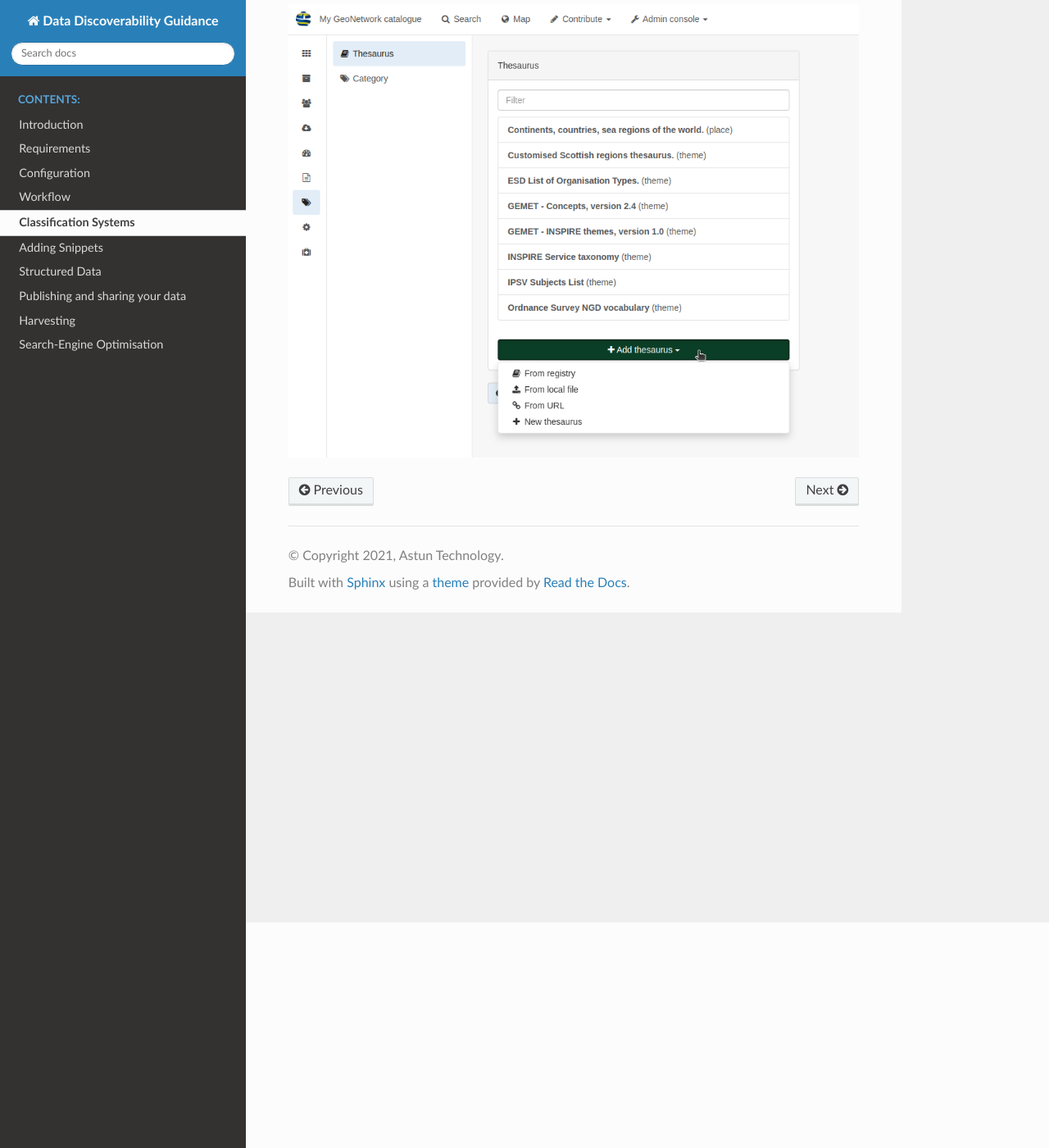
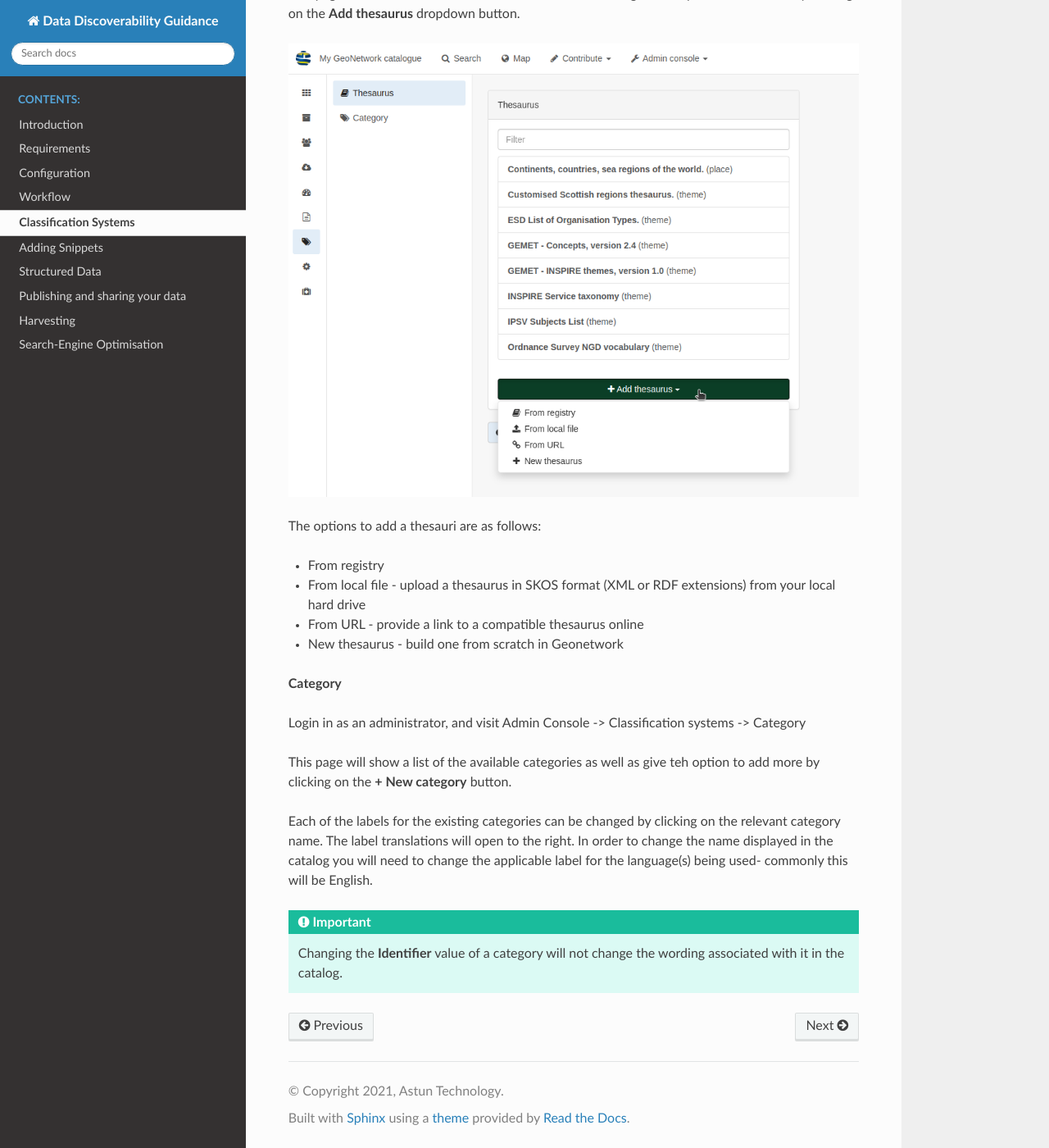
Before and after one commit to AstunTechnology/datadiscoverabilityguidance, a Sphinx documentation site: the page built from docs/source/classificationsystems.rst, in a window 1280 px wide and 1400 px high, scrolled down 275 px. Shown: the whole window at 82% size. Built offline with Sphinx 7.4.7 and the Read the Docs theme 2.0.0, drawn with Linux system fonts in a browser that asks for light colours.

Commit message:
categories documentation

```diff
--- a/docs/source/classificationsystems.rst
+++ b/docs/source/classificationsystems.rst
@@ -1,5 +1,7 @@
 Classification Systems
 ======================
+
+**Thesaurus**
 
 Login in as an administrator, and visit Admin Console -> Classification systems -> Thesaurus
 
@@ -7,5 +9,25 @@
 
 |Thesaurus page|
 
+The options to add a thesauri are as follows:
+
+* From registry
+* From local file - upload a thesaurus in SKOS format (XML or RDF extensions) from your local hard drive
+* From URL - provide a link to a compatible thesaurus online
+* New thesaurus - build one from scratch in Geonetwork
+
+**Category**
+
+Login in as an administrator, and visit Admin Console -> Classification systems -> Category
+
+This page will show a list of the available categories as well as give teh option to add more by clicking on the **+ New category** button.
+
+Each of the labels for the existing categories can be changed by clicking on the relevant category name.
+The label translations will open to the right. In order to change the name displayed in the catalog you will need to change the applicable label
+for the language(s) being used- commonly this will be English.
+
+.. important::
+    Changing the **Identifier** value of a category will not change the wording associated with it in the catalog.
+
 .. |Thesaurus page| image:: media/thesauruspage.png
     :alt: Thesaurus settings page in GeoNetwork
```
